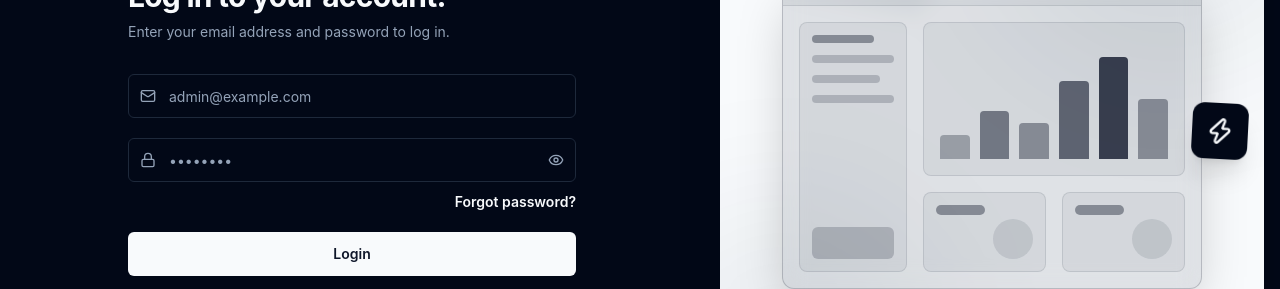
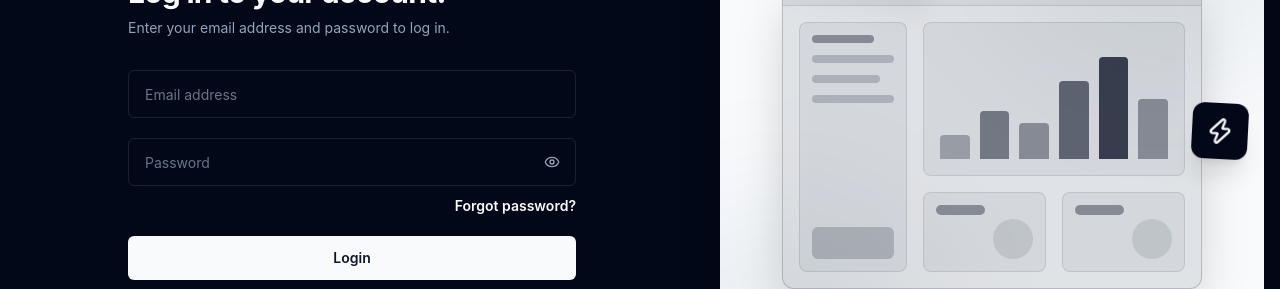
Before and after one commit to Muneerbakkar/Inventory-frontend, a React (Vite) app: page /login in a window 1280 px wide. Shown: the part 221-510 px from the top of the page. Built offline with nearby package versions, Linux system fonts and the light colour scheme; no server answers.

Commit message:
style: update input styling to match minimal dark design without left icons

```diff
--- a/src/pages/Login.jsx
+++ b/src/pages/Login.jsx
@@ -55,37 +55,29 @@ export const Login = () => {
 
           <form onSubmit={handleSubmit(onSubmit)} className="mt-8 space-y-5">
             <div className="space-y-1.5">
-              <div className="relative">
-                <div className="pointer-events-none absolute inset-y-0 left-0 flex items-center pl-3">
-                  <Mail className="h-4 w-4 text-muted-foreground" />
-                </div>
-                <Input
-                  id="email"
-                  type="email"
-                  placeholder="admin@example.com"
-                  className="pl-10 h-11"
-                  {...register("email", { required: "Email is required" })}
-                />
-              </div>
+              <Input
+                id="email"
+                type="email"
+                placeholder="Email address"
+                className="h-12 bg-transparent border-white/10 text-foreground placeholder:text-muted-foreground/70 rounded-md px-4"
+                {...register("email", { required: "Email is required" })}
+              />
               {errors.email && <p className="text-xs text-destructive">{errors.email.message}</p>}
             </div>
 
             <div className="space-y-1.5">
               <div className="relative">
-                <div className="pointer-events-none absolute inset-y-0 left-0 flex items-center pl-3">
-                  <Lock className="h-4 w-4 text-muted-foreground" />
-                </div>
                 <Input
                   id="password"
                   type={showPassword ? "text" : "password"}
-                  placeholder="••••••••"
-                  className="pl-10 h-11 pr-10"
+                  placeholder="Password"
+                  className="h-12 bg-transparent border-white/10 text-foreground placeholder:text-muted-foreground/70 rounded-md px-4 pr-10"
                   {...register("password", { required: "Password is required" })}
                 />
                 <button
                   type="button"
                   onClick={() => setShowPassword(!showPassword)}
-                  className="absolute inset-y-0 right-0 flex items-center pr-3 text-muted-foreground hover:text-foreground"
+                  className="absolute inset-y-0 right-0 flex items-center pr-4 text-muted-foreground hover:text-foreground"
                 >
                   {showPassword ? <EyeOff className="h-4 w-4" /> : <Eye className="h-4 w-4" />}
                 </button>
```
